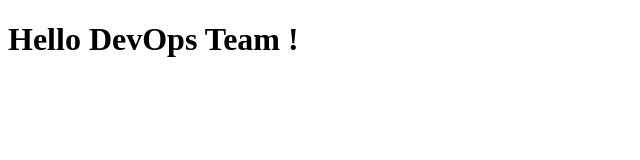
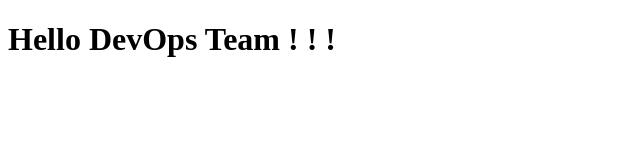
Before and after one commit to Hayasa/bdg_jenkins, a plain HTML site: page index.html in a window 1280 px wide. Shown: the full height of the page, 0-640 px from the left. Drawn offline with Linux system fonts and the light colour scheme.

Commit message:
Update index.html

```diff
--- a/index.html
+++ b/index.html
@@ -6,6 +6,6 @@
 		</title>
 	</head>
 	<body>
-            <h1>Hello DevOps Team !</h1>
+            <h1>Hello DevOps Team ! ! !</h1>
 	</body>
 </html>
```
